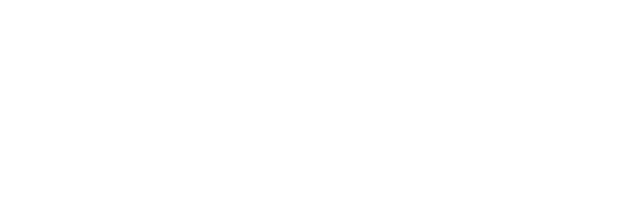
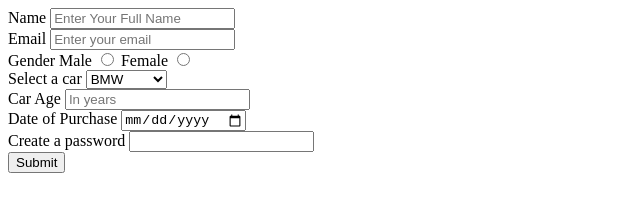
Before and after one commit to acciojob/car-insurance-form-nachiket04, a website: page main.html in a window 1280 px wide. Shown: the whole page, without its empty margins (0-640 px from the left). Drawn offline with Linux system fonts and the light colour scheme.

Commit message:
created a submission

```diff
--- a/main.html
+++ b/main.html
@@ -8,6 +8,43 @@
 
 <body>
 	<!-- the entire body must be written by student -->
+	<form>
+		<div class="f-name">
+			<label for="name">Name</label>
+			<input type="text" id="name" placeholder="Enter Your Full Name">
+		</div>
+		<div class="f-mail">
+			<label for="email">Email</label>
+			<input type="email" id="email" placeholder="Enter your email">
+		</div>
+		<div class="f-gender">Gender
+			<label for="male">Male</label>
+			<input type="radio" name="gender" id="male" value="male">
+			<label for="female">Female</label>
+			<input type="radio" name="gender" id="female" value="female">
+		</div>
+		<div class="f-brands">
+			<label for="cars">Select a car</label>
+			<select id="cars">
+				<option value="bmw">BMW</option>
+				<option value="audi">Audi</option>
+				<option value="mercedez">Mercedez</option>
+			</select>
+		</div>
+		<div class="f-c-age">
+			<label for="carage">Car Age</label>
+			<input type="number" id="carage" placeholder="In years">
+		</div>
+		<div class="f-dop">
+			<label for="dop">Date of Purchase</label>
+			<input type="date" id="dop">
+		</div>
+		<div class="f-pass">
+			<label for="password">Create a password</label>
+			<input type="password" id="password">
+		</div>
+		<button type="submit" value="submit">Submit</button>
+	</form>
     <script type="text/javascript" src="./script.js">
 </script>
 
```
